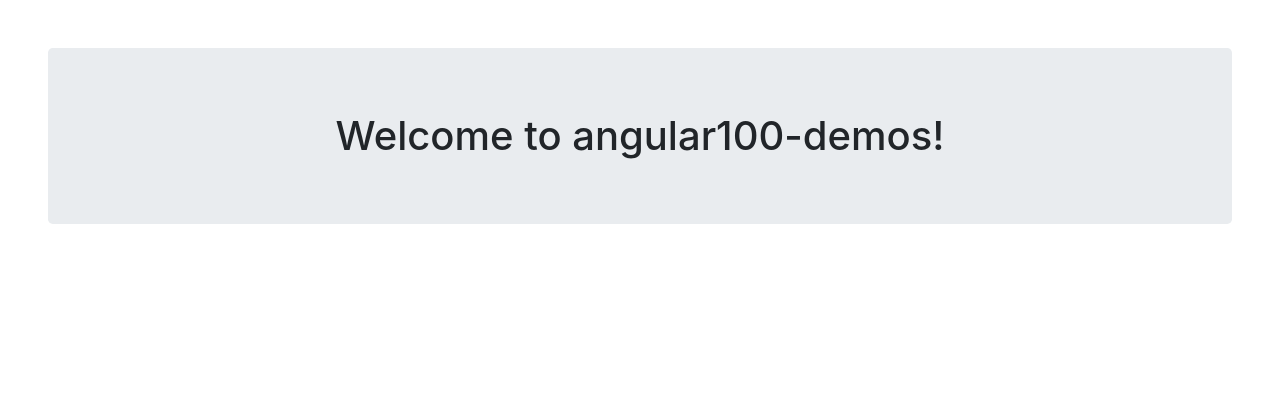
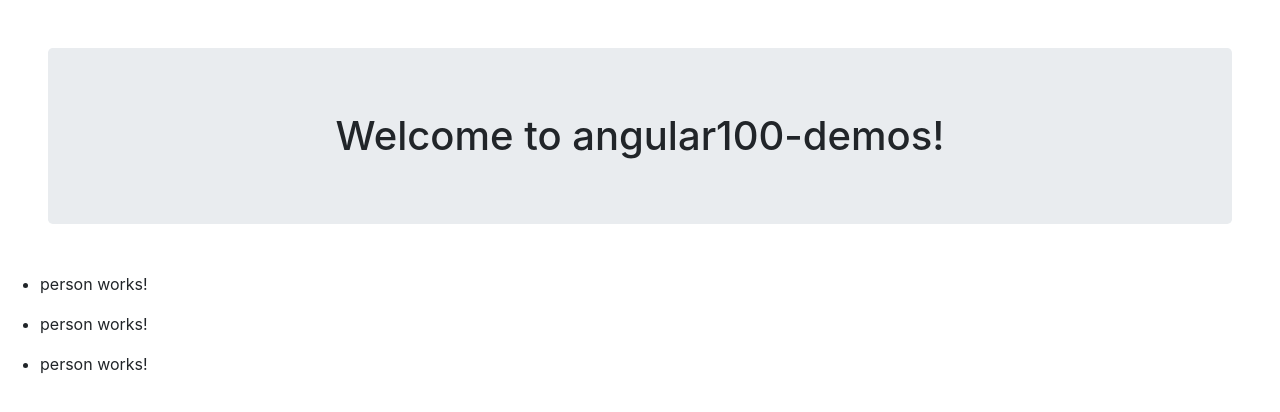
Before and after one commit to lc7729/angular100-demos, an Angular app: page / in a window 1280 px wide. Shown: the top 412 px of the page. Built offline with nearby package versions, Linux system fonts and the light colour scheme.

Commit message:
added people list

```diff
--- a/src/app/app.component.html
+++ b/src/app/app.component.html
@@ -4,4 +4,6 @@
   </h1>
 </div>
 
+<app-people-list></app-people-list>
+
 <router-outlet></router-outlet>
--- a/src/app/app.module.ts
+++ b/src/app/app.module.ts
@@ -5,14 +5,12 @@ import { AppRoutingModule } from './app-routing.module';
 import { AppComponent } from './app.component';
 import { PeopleListComponent } from './people-list/people-list.component';
 import { PersonComponent } from './person/person.component';
-import { PersonNameComponent } from './person-name/person-name.component';
 
 @NgModule({
   declarations: [
     AppComponent,
     PeopleListComponent,
-    PersonComponent,
-    PersonNameComponent
+    PersonComponent
   ],
   imports: [
     BrowserModule,
--- a/src/app/people-list/people-list.component.html
+++ b/src/app/people-list/people-list.component.html
@@ -1,3 +1,6 @@
-<p>
-  people-list works!
-</p>
+
+<ul>
+  <li><app-person></app-person></li>
+  <li><app-person></app-person></li>
+  <li><app-person></app-person></li>
+</ul>
--- a/src/app/people-list/people-list.component.ts
+++ b/src/app/people-list/people-list.component.ts
@@ -5,11 +5,6 @@ import { Component, OnInit } from '@angular/core';
   templateUrl: './people-list.component.html',
   styleUrls: ['./people-list.component.css']
 })
-export class PeopleListComponent implements OnInit {
-
-  constructor() { }
-
-  ngOnInit() {
-  }
+export class PeopleListComponent  {
 
 }
--- a/src/app/person-name/person-name.component.ts
+++ /dev/null
@@ -1,19 +0,0 @@
-import { Component, OnInit } from '@angular/core';
-
-@Component({
-  selector: 'app-person-name',
-  template: `
-    <p>
-      person-name works!
-    </p>
-  `,
-  styleUrls: ['./person-name.component.css']
-})
-export class PersonNameComponent implements OnInit {
-
-  constructor() { }
-
-  ngOnInit() {
-  }
-
-}
```
Also changed, not shown: src/app/app.component.ts (line endings or trailing spaces), src/app/person-name/person-name.component.css (deleted), 1 other file (tests, documents, lock files or other folders).
